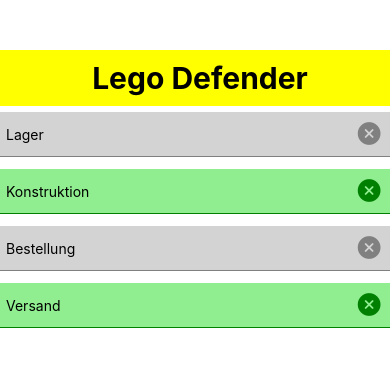
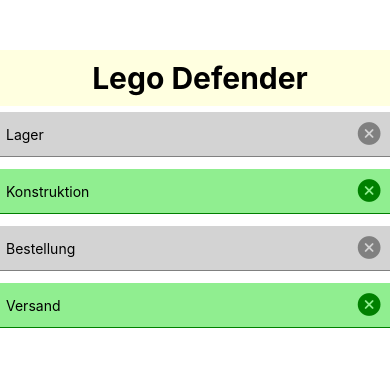
Before and after one commit to Universatorium/Lego-Defender-Model, a React Native app in the folder test-app/: screen / in a window 390 px wide. Shown: the top 366 px of the page. Built offline with nearby package versions, Linux system fonts and the light colour scheme.

Commit message:
modified:   test-app/App.js 	modified:   test-app/components/Header.js

```diff
--- a/test-app/App.js
+++ b/test-app/App.js
@@ -1,7 +1,7 @@
 import { StatusBar } from 'expo-status-bar';
 import { StyleSheet, Text, View } from 'react-native';
 import Header from './components/Header';
-import Items from './components/Items';
+import Items from './components/items';
 
 export default function App() {
   return (
--- a/test-app/components/Header.js
+++ b/test-app/components/Header.js
@@ -15,7 +15,7 @@
         marginTop: 50,
         paddingLeft: 10,
         paddingVertical: 10,
-        backgroundColor: 'yellow',
+        backgroundColor: 'lightyellow',
     },
     headerText: {
         textAlign: 'center',
```
